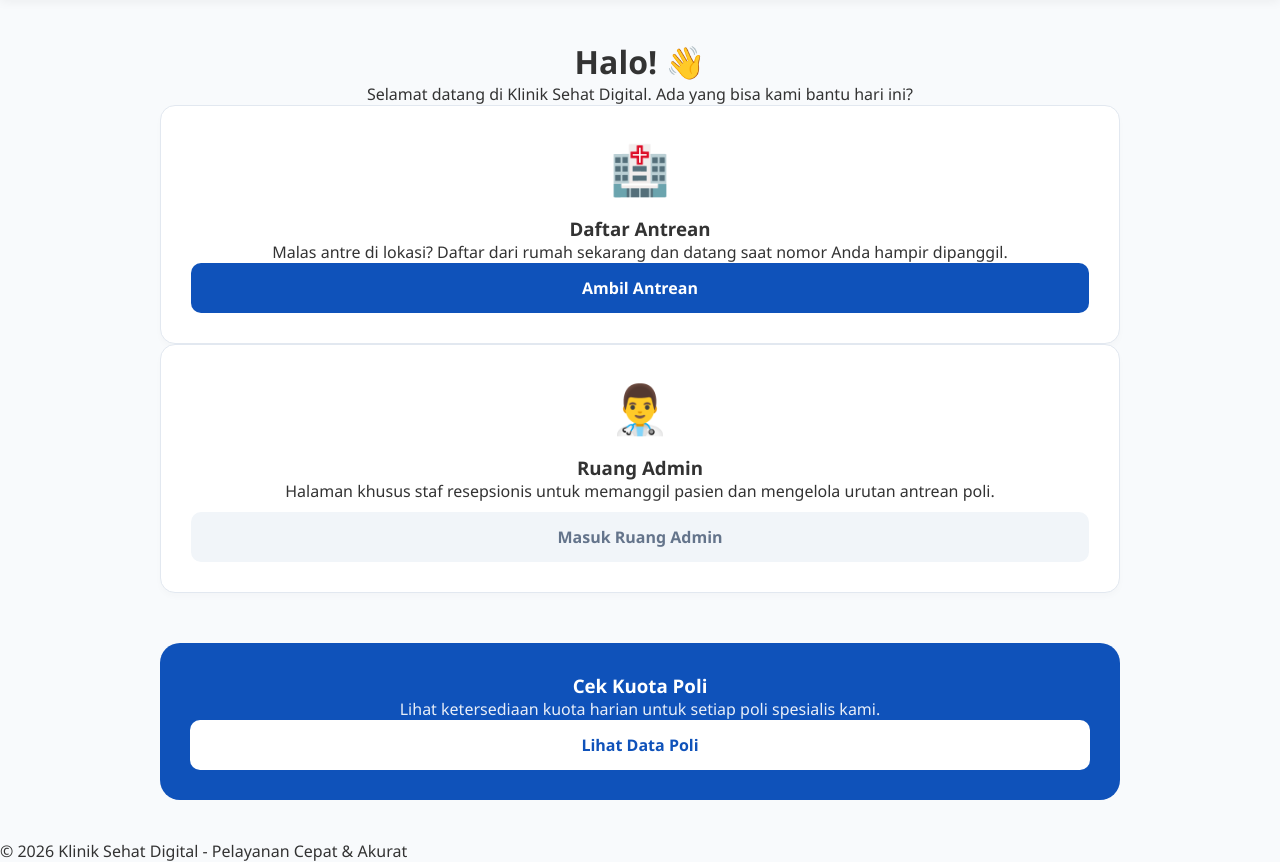
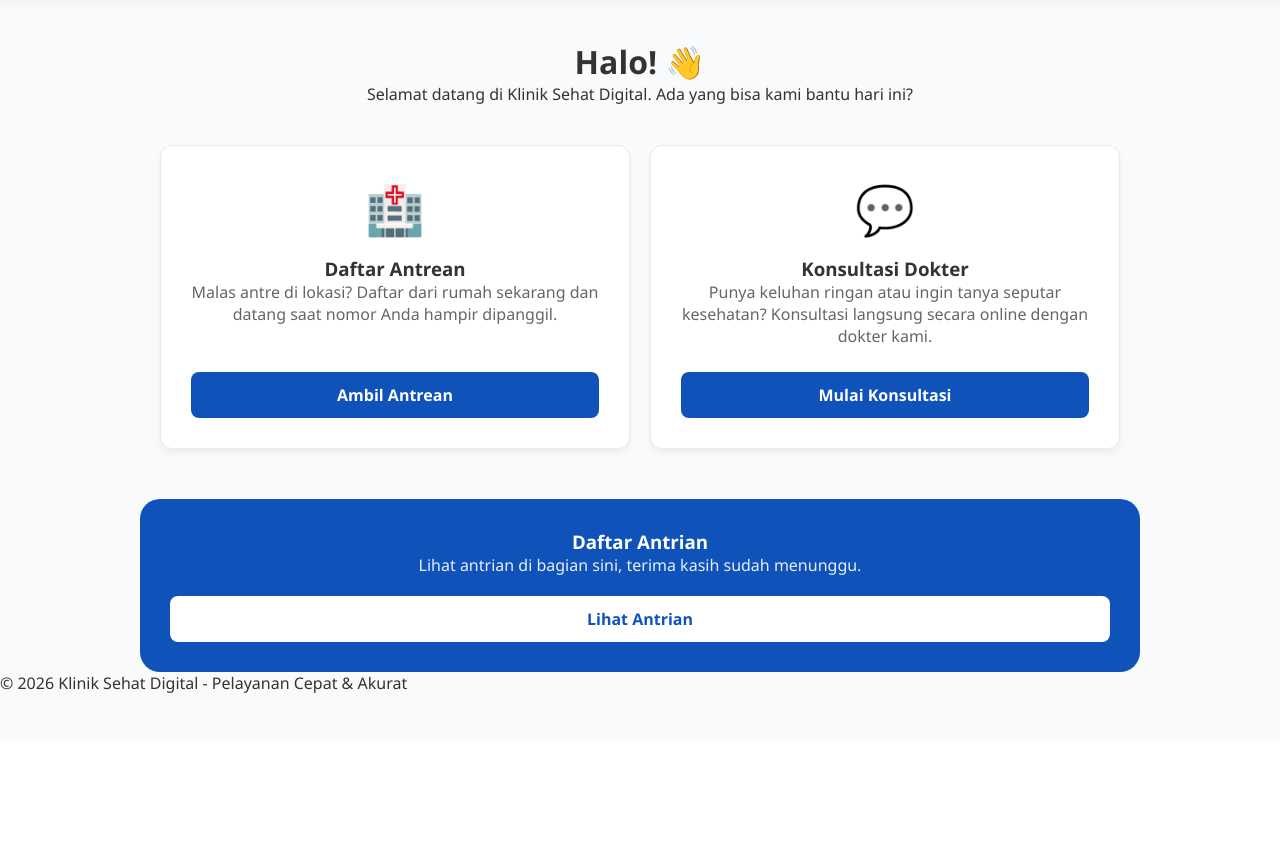
Before and after one commit to andika9108/klinik.app, a PHP site: page /dashboard.php in a window 1280 px wide. Shown: the part 59-921 px from the top of the page. After the commit the page ends 752 px from the top, so only its background shows below. Run offline with PHP 8.4, Linux system fonts and the light colour scheme.

Commit message:
Update dashboard.php

```diff
--- a/dashboard.php
+++ b/dashboard.php
@@ -1,30 +1,33 @@
 <?php include 'includes/header.php'; ?>
 
-<div class="hero">
+<div class="hero" style="text-align: center; margin-bottom: 40px;">
     <h1>Halo! 👋</h1>
     <p>Selamat datang di Klinik Sehat Digital. Ada yang bisa kami bantu hari ini?</p>
 </div>
 
-<div class="grid-menu">
-    <div class="card">
+<div class="grid-menu" style="display: flex; gap: 20px; justify-content: center; max-width: 1000px; margin: 0 auto; align-items: stretch;">
+
+    <div class="card" style="flex: 1; display: flex; flex-direction: column; text-align: center; padding: 30px; border: 1px solid #eaeaea; border-radius: 12px; box-shadow: 0 4px 6px rgba(0,0,0,0.05);">
         <div style="font-size: 3rem; margin-bottom: 15px;">🏥</div>
         <h3>Daftar Antrean</h3>
-        <p>Malas antre di lokasi? Daftar dari rumah sekarang dan datang saat nomor Anda hampir dipanggil.</p>
-        <a href="modules/antrean/tambah.php" class="btn btn-primary">Ambil Antrean</a>
+        <p style="color: #666; margin-bottom: 25px;">Malas antre di lokasi? Daftar dari rumah sekarang dan datang saat nomor Anda hampir dipanggil.</p>
+        <a href="modules/antrean/tambah.php" class="btn btn-primary" style="margin-top: auto; display: block; background: #0f52ba; color: white; padding: 12px 20px; border-radius: 8px; text-decoration: none; font-weight: bold;">Ambil Antrean</a>
     </div>
 
-    <div class="card">
-        <div style="font-size: 3rem; margin-bottom: 15px;">👨‍⚕️</div>
-        <h3>Ruang Admin</h3>
-        <p>Halaman khusus staf resepsionis untuk memanggil pasien dan mengelola urutan antrean poli.</p>
-        <a href="modules/antrean/index.php" class="btn btn-outline">Masuk Ruang Admin</a>
+    <div class="card" style="flex: 1; display: flex; flex-direction: column; text-align: center; padding: 30px; border: 1px solid #eaeaea; border-radius: 12px; box-shadow: 0 4px 6px rgba(0,0,0,0.05);">
+        <div style="font-size: 3rem; margin-bottom: 15px;">💬</div>
+        <h3>Konsultasi Dokter</h3>
+        <p style="color: #666; margin-bottom: 25px;">Punya keluhan ringan atau ingin tanya seputar kesehatan? Konsultasi langsung secara online dengan dokter kami.</p>
+        <a href="konsultasi/index.php" class="btn btn-primary" style="margin-top: auto; display: block; background: #0f52ba; color: white; padding: 12px 20px; border-radius: 8px; text-decoration: none; font-weight: bold;">Mulai Konsultasi</a>
     </div>
+
+</div>
 </div>
 
-<div style="margin-top: 50px; background: #0f52ba; color: white; padding: 30px; border-radius: 20px; text-align: center;">
-    <h3 style="margin-top: 0;">Cek Kuota Poli</h3>
-    <p style="opacity: 0.9;">Lihat ketersediaan kuota harian untuk setiap poli spesialis kami.</p>
-    <a href="modules/poli/index.php" class="btn" style="background: white; color: #0f52ba;">Lihat Data Poli</a>
+<div style="max-width: 1000px; margin: 50px auto 0; background: #0f52ba; color: white; padding: 30px; border-radius: 20px; text-align: center;">
+    <h3 style="margin-top: 0;">Daftar Antrian</h3>
+    <p style="opacity: 0.9; margin-bottom: 20px;">Lihat antrian di bagian sini, terima kasih sudah menunggu.</p>
+    <a href="modules/poli/index.php" class="btn" style="display: inline-block; background: white; color: #0f52ba; padding: 12px 25px; border-radius: 8px; text-decoration: none; font-weight: bold;">Lihat Antrian</a>
 </div>
 
 <?php include 'includes/footer.php'; ?>
```
